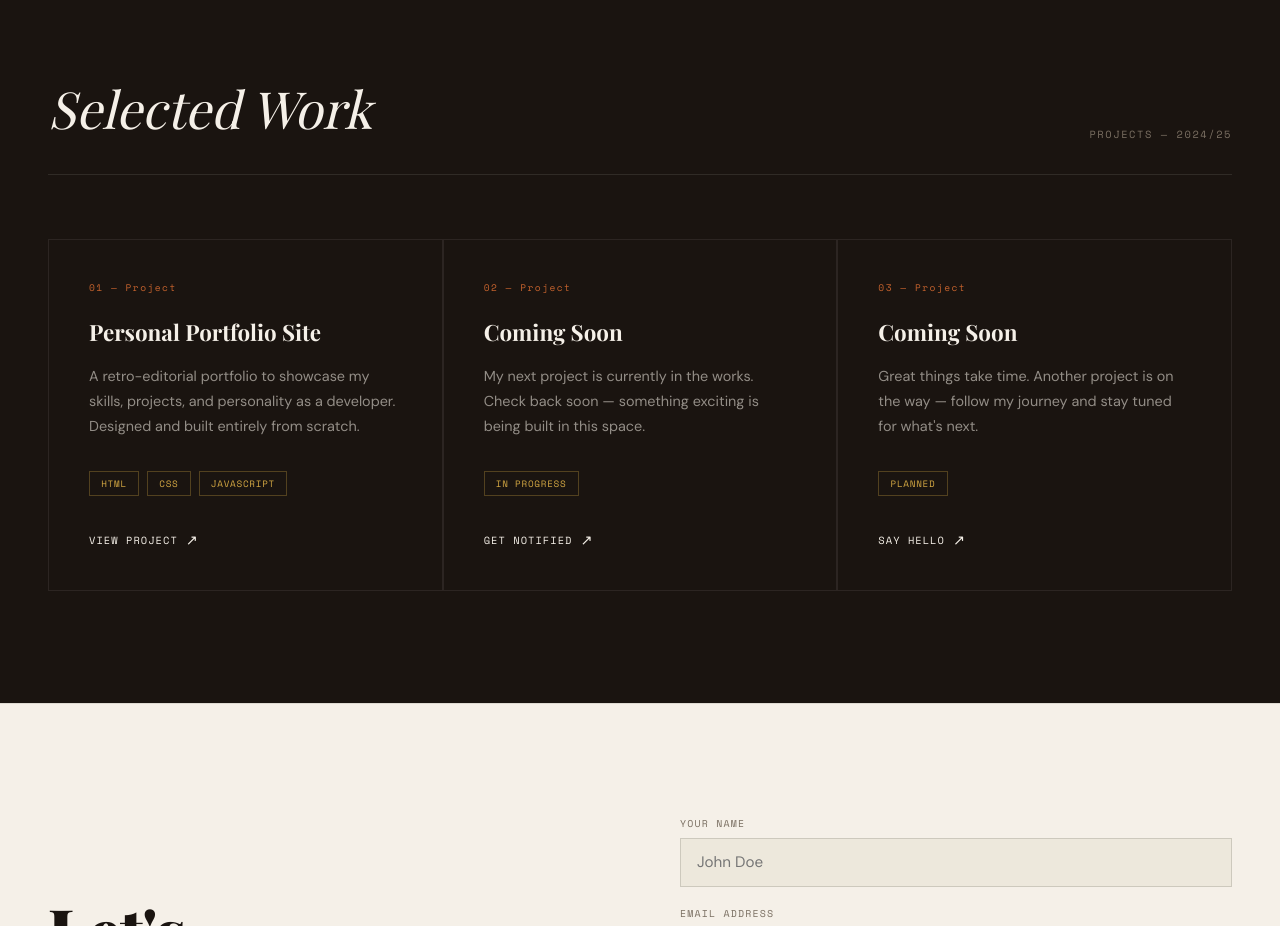
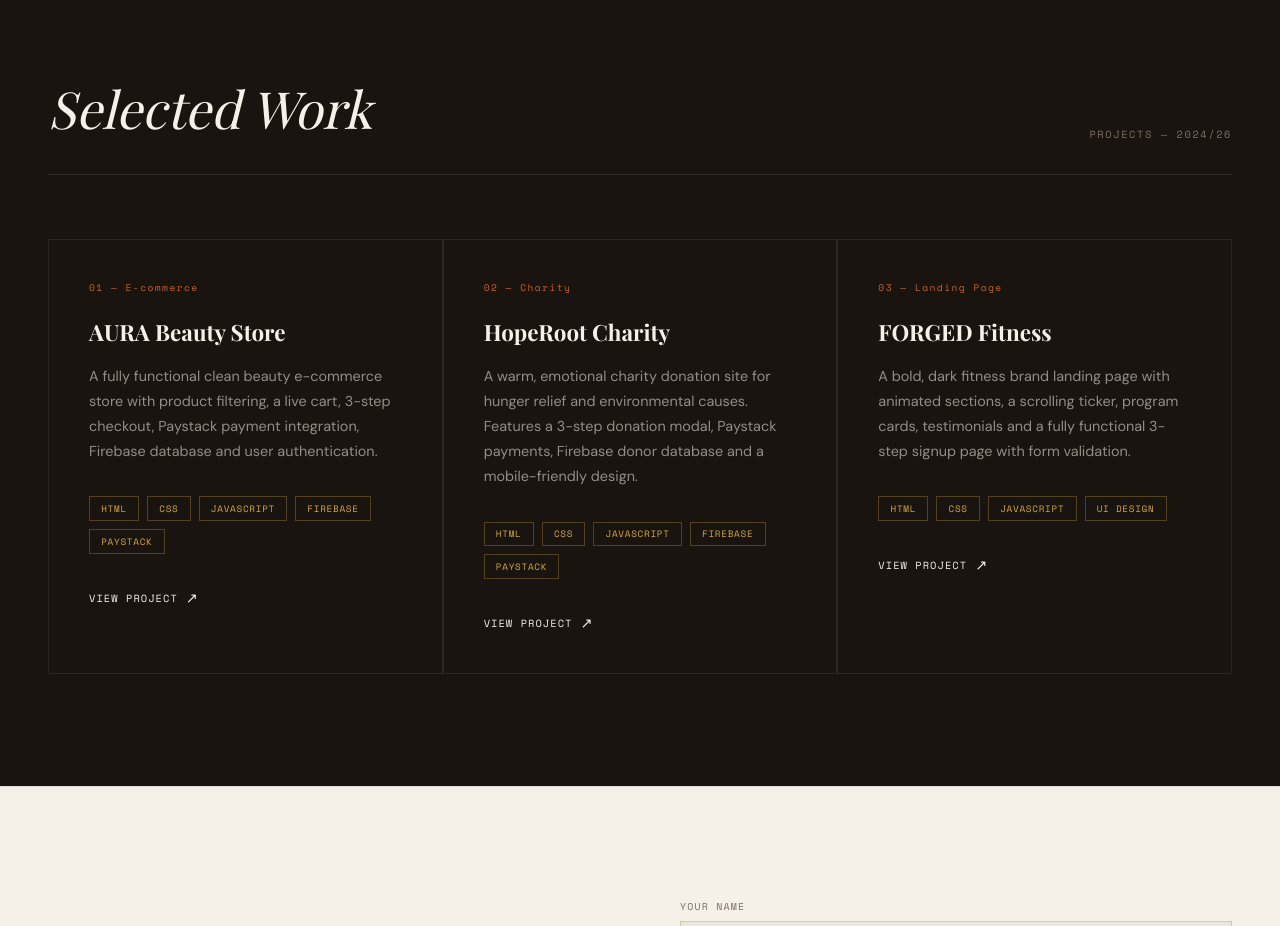
Before and after one commit to caleb242002/nwabueze-portfolio, a plain HTML site: page index.html in a window 1280 px wide. Shown: the part 1600-2526 px from the top of the page. Drawn offline with nearby package versions, Linux system fonts and the light colour scheme; a web font is replaced by a local one.

Commit message:
Add live project links to portfolio

```diff
--- a/index.html
+++ b/index.html
@@ -766,40 +766,49 @@
   <section class="projects" id="projects">
     <div class="projects-header fade-in">
       <h2>Selected Work</h2>
-      <span class="sub">Projects — 2024/25</span>
+      <span class="sub">Projects — 2024/26</span>
     </div>
    <div class="projects-grid">
 
           <div class="project-card fade-in">
-        <p class="project-number">01 — Project</p>
-        <h3 class="project-title">Personal Portfolio Site</h3>
-        <p class="project-desc">A retro-editorial portfolio to showcase my skills, projects, and personality as a developer. Designed and built entirely from scratch.</p>
+            <p class="project-number">01 — E-commerce</p>
+            <h3 class="project-title">AURA Beauty Store</h3>
+            <p class="project-desc">A fully functional clean beauty e-commerce store with product filtering, a live cart, 3-step checkout, Paystack payment integration, Firebase database and user authentication.</p>
             <div class="project-tags">
               <span class="project-tag">HTML</span>
               <span class="project-tag">CSS</span>
               <span class="project-tag">JavaScript</span>
+              <span class="project-tag">Firebase</span>
+              <span class="project-tag">Paystack</span>
             </div>
-        <a href="#" class="project-link">View Project <span class="arrow">↗</span></a>
+            <a href="https://aura-beauty-store.netlify.app/" target="_blank" class="project-link">View Project <span class="arrow">↗</span></a>
           </div>
 
           <div class="project-card fade-in">
-        <p class="project-number">02 — Project</p>
-        <h3 class="project-title">Coming Soon</h3>
-        <p class="project-desc">My next project is currently in the works. Check back soon — something exciting is being built in this space.</p>
+            <p class="project-number">02 — Charity</p>
+            <h3 class="project-title">HopeRoot Charity</h3>
+            <p class="project-desc">A warm, emotional charity donation site for hunger relief and environmental causes. Features a 3-step donation modal, Paystack payments, Firebase donor database and a mobile-friendly design.</p>
             <div class="project-tags">
-          <span class="project-tag">In Progress</span>
+              <span class="project-tag">HTML</span>
+              <span class="project-tag">CSS</span>
+              <span class="project-tag">JavaScript</span>
+              <span class="project-tag">Firebase</span>
+              <span class="project-tag">Paystack</span>
             </div>
-        <a href="#contact" class="project-link">Get Notified <span class="arrow">↗</span></a>
+            <a href="https://hoperoot-charity.netlify.app/" target="_blank" class="project-link">View Project <span class="arrow">↗</span></a>
           </div>
 
           <div class="project-card fade-in">
-        <p class="project-number">03 — Project</p>
-        <h3 class="project-title">Coming Soon</h3>
-        <p class="project-desc">Great things take time. Another project is on the way — follow my journey and stay tuned for what's next.</p>
+            <p class="project-number">03 — Landing Page</p>
+            <h3 class="project-title">FORGED Fitness</h3>
+            <p class="project-desc">A bold, dark fitness brand landing page with animated sections, a scrolling ticker, program cards, testimonials and a fully functional 3-step signup page with form validation.</p>
             <div class="project-tags">
-          <span class="project-tag">Planned</span>
+              <span class="project-tag">HTML</span>
+              <span class="project-tag">CSS</span>
+              <span class="project-tag">JavaScript</span>
+              <span class="project-tag">UI Design</span>
             </div>
-        <a href="#contact" class="project-link">Say Hello <span class="arrow">↗</span></a>
+            <a href="https://forged-fitness.netlify.app/" target="_blank" class="project-link">View Project <span class="arrow">↗</span></a>
           </div>
 
         </div>
```
Lines whose indentation alone changed are shown as unchanged.
